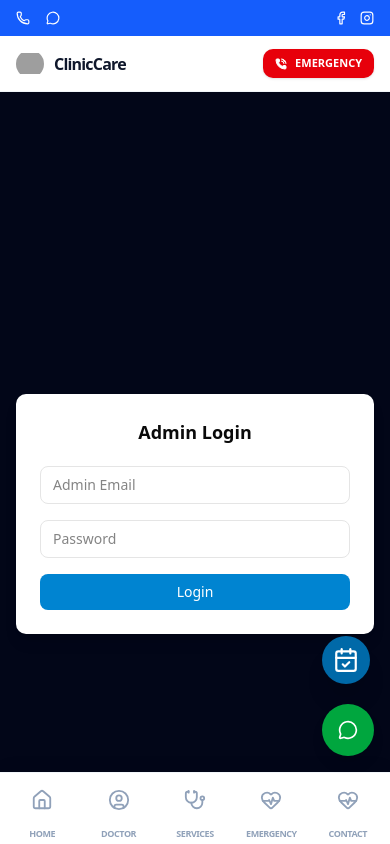
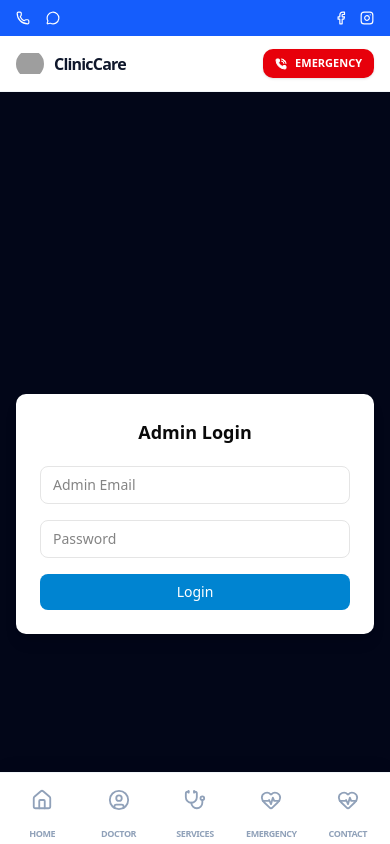
Before and after one commit to md-faizanahmad/clinic-web-app, a Next.js app: page /admin/login in a window 390 px wide. Shown: the top 844 px of the page. Built offline with nearby package versions, Linux system fonts and the light colour scheme; grey boxes are pictures that could not be loaded.

Commit message:
added chatbots dont show in admin

```diff
--- a/app/admin/AppointmentCalendar/page.tsx
+++ b/app/admin/AppointmentCalendar/page.tsx
@@ -67,7 +67,7 @@ export default function AppointmentCalendar() {
 
       {selectedDate && (
         <div className="fixed inset-0 bg-black/40 flex items-end sm:items-center justify-center z-50">
-          <div className="bg-white w-full sm:w-[400px] rounded-t-xl sm:rounded-xl p-5 max-h-[80vh] overflow-y-auto">
+          <div className="bg-white w-full sm:w-100 rounded-t-xl sm:rounded-xl p-5 max-h-[80vh] overflow-y-auto">
             {/* Header */}
 
             <div className="flex justify-between items-center mb-4">
--- a/app/layout.tsx
+++ b/app/layout.tsx
@@ -5,10 +5,10 @@ import { ReactNode } from "react";
 import "./globals.css";
 import Footer from "@/src/layout/Footer";
 import ClinicHeader from "@/src/layout/ClinicHeader";
-import BookingDock from "@/src/booking/mobile/BookingDock";
-import ClinicChatbot from "@/src/bot/ClinicChatWidget";
+// import BookingDock from "@/src/booking/mobile/BookingDock";
+// import ClinicChatbot from "@/src/bot/ClinicChatWidget";
 import TopContactBar from "@/src/shared/TopContactBar";
-// import BookingDock from "@/src/layout/BookingDock";
+import SiteOverlays from "@/src/shared/SiteOverlays";
 
 const geistSans = Geist({
   variable: "--font-geist-sans",
@@ -83,10 +83,9 @@ export default function RootLayout({
         {/* Page Transition Wrapper */}
         <main className="grow animate-fade">{children}</main>
 
-        {/* <ContactDock /> */}
-        {/* <BookingDock /> */}
-        <BookingDock />
-        <ClinicChatbot />
+        {/* <BookingDock />
+        <ClinicChatbot /> */}
+        <SiteOverlays />
         <Footer />
       </body>
     </html>
--- /dev/null
+++ b/src/shared/SiteOverlays.tsx
@@ -0,0 +1,18 @@
+"use client";
+
+import { usePathname } from "next/navigation";
+import BookingDock from "@/src/booking/mobile/BookingDock";
+import ClinicChatbot from "@/src/bot/ClinicChatWidget";
+
+export default function SiteOverlays() {
+  const pathname = usePathname();
+
+  // hide on admin routes
+  if (pathname.startsWith("/admin")) return null;
+
+  return (
+    <>
+      <BookingDock /> <ClinicChatbot />
+    </>
+  );
+}
```
